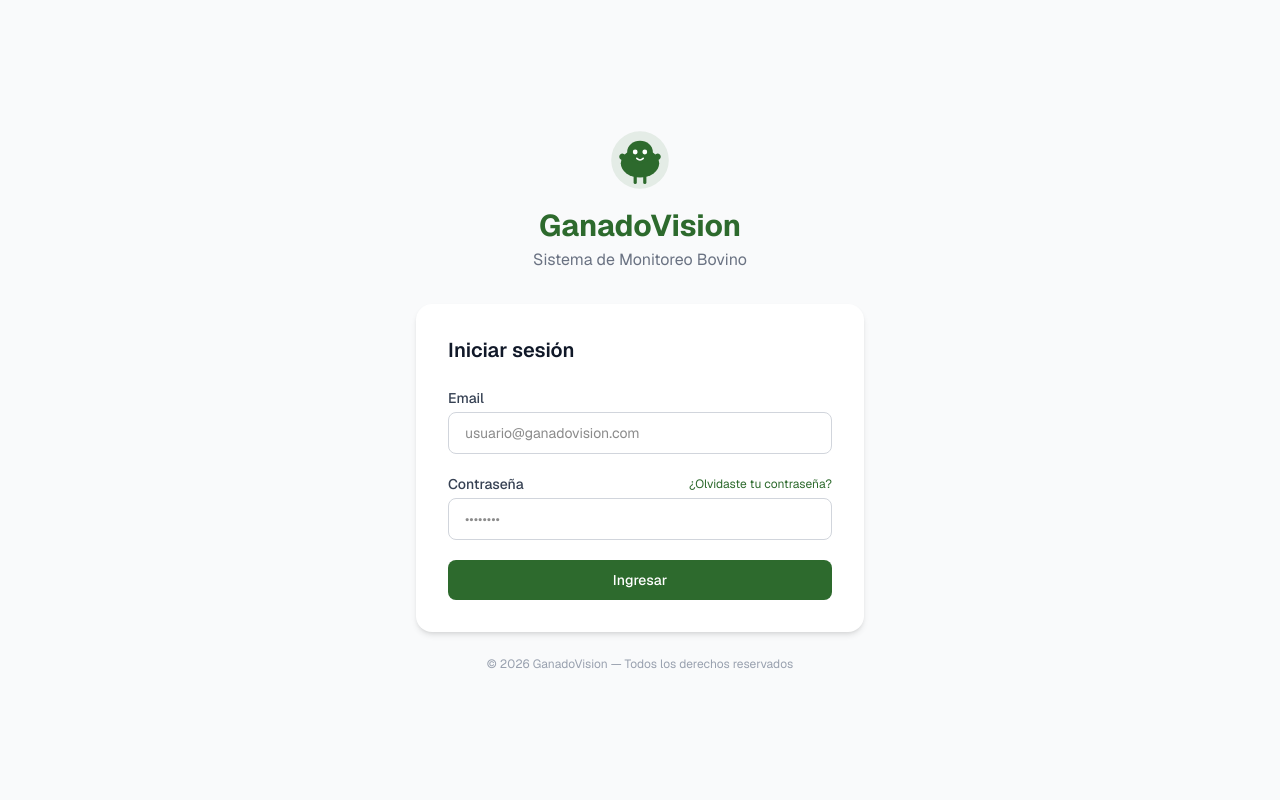
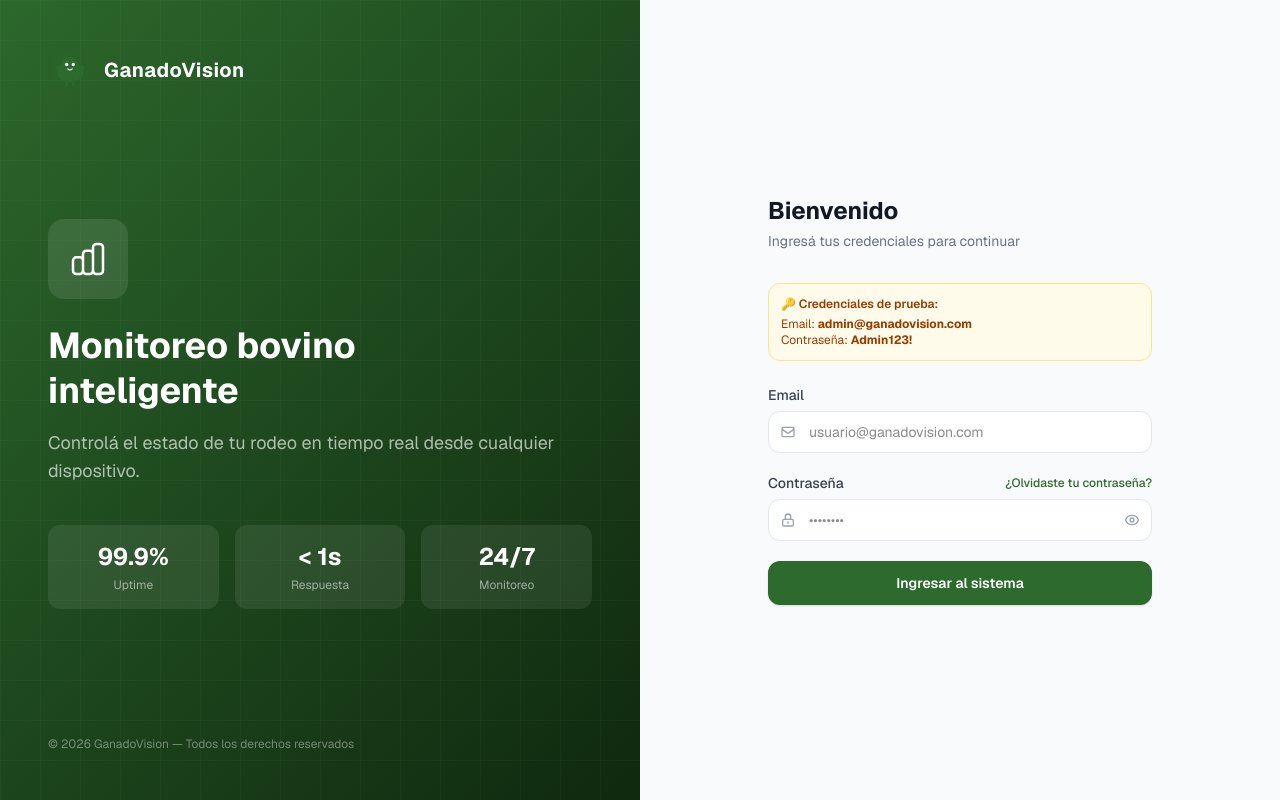
Before and after one commit to sebaa164/GANADO, a Next.js app: page /login in a window 1280 px wide. Built offline with nearby package versions, Linux system fonts and the light colour scheme; no server answers.

Commit message:
feat(auth): rediseño login split screen + toggle password

```diff
--- a/src/app/(auth)/login/page.tsx
+++ b/src/app/(auth)/login/page.tsx
@@ -25,6 +25,7 @@ export default function LoginPage() {
   const { login } = useAuth()
   const [serverError, setServerError] = useState<string | null>(null)
   const [isLoading, setIsLoading] = useState(false)
+  const [showPassword, setShowPassword] = useState(false)
 
   const {
     register,
@@ -50,88 +51,216 @@ export default function LoginPage() {
   }
 
   return (
-    <div className="min-h-screen flex items-center justify-center bg-gray-50 px-4">
-      <div className="w-full max-w-md">
+    <div className="min-h-screen flex">
 
-        {/* Logo y título */}
-        <div className="flex flex-col items-center mb-8">
+      {/* ── Panel izquierdo: imagen ── */}
+      <div
+        className="hidden lg:flex lg:w-1/2 relative flex-col justify-between p-12"
+        style={{ backgroundColor: '#1a3d1a' }}
+      >
+        {/* Overlay degradado */}
+        <div
+          className="absolute inset-0"
+          style={{
+            background: 'linear-gradient(135deg, rgba(45,106,45,0.95) 0%, rgba(15,40,15,0.98) 100%)',
+          }}
+        />
+
+        {/* Patrón de fondo decorativo */}
+        <div className="absolute inset-0 opacity-5">
+          <svg width="100%" height="100%" xmlns="http://www.w3.org/2000/svg">
+            <defs>
+              <pattern id="grid" width="40" height="40" patternUnits="userSpaceOnUse">
+                <path d="M 40 0 L 0 0 0 40" fill="none" stroke="white" strokeWidth="1"/>
+              </pattern>
+            </defs>
+            <rect width="100%" height="100%" fill="url(#grid)" />
+          </svg>
+        </div>
+
+        {/* Logo arriba */}
+        <div className="relative z-10 flex items-center gap-3">
           <Image
             src="/ganado-logo.svg"
-            alt="GanadoVision Logo"
-            width={64}
-            height={64}
-            className="mb-4"
+            alt="GanadoVision"
+            width={44}
+            height={44}
           />
-          <h1 className="text-3xl font-bold" style={{ color: '#2D6A2D' }}>
+          <span className="text-white text-xl font-bold tracking-wide">
             GanadoVision
-          </h1>
-          <p className="text-gray-500 mt-1">Sistema de Monitoreo Bovino</p>
+          </span>
         </div>
 
-        {/* Card del formulario */}
-        <div className="bg-white rounded-2xl shadow-md p-8">
-          <h2 className="text-xl font-semibold text-gray-900 mb-6">
-            Iniciar sesión
+        {/* Contenido central */}
+        <div className="relative z-10 space-y-6">
+          {/* Ícono grande */}
+          <div
+            className="w-20 h-20 rounded-2xl flex items-center justify-center"
+            style={{ backgroundColor: 'rgba(255,255,255,0.1)' }}
+          >
+            <svg className="w-10 h-10 text-white" fill="none" viewBox="0 0 24 24" stroke="currentColor">
+              <path strokeLinecap="round" strokeLinejoin="round" strokeWidth={1.5}
+                d="M9 19v-6a2 2 0 00-2-2H5a2 2 0 00-2 2v6a2 2 0 002 2h2a2 2 0 002-2zm0 0V9a2 2 0 012-2h2a2 2 0 012 2v10m-6 0a2 2 0 002 2h2a2 2 0 002-2m0 0V5a2 2 0 012-2h2a2 2 0 012 2v14a2 2 0 01-2 2h-2a2 2 0 01-2-2z" />
+            </svg>
+          </div>
+
+          <div>
+            <h2 className="text-4xl font-bold text-white leading-tight">
+              Monitoreo bovino<br />inteligente
             </h2>
+            <p className="mt-4 text-lg" style={{ color: 'rgba(255,255,255,0.65)' }}>
+              Controlá el estado de tu rodeo en tiempo real desde cualquier dispositivo.
+            </p>
+          </div>
+
+          {/* Stats */}
+          <div className="grid grid-cols-3 gap-4 pt-4">
+            {[
+              { value: '99.9%', label: 'Uptime' },
+              { value: '< 1s', label: 'Respuesta' },
+              { value: '24/7', label: 'Monitoreo' },
+            ].map((stat) => (
+              <div
+                key={stat.label}
+                className="rounded-xl p-4 text-center"
+                style={{ backgroundColor: 'rgba(255,255,255,0.08)' }}
+              >
+                <div className="text-2xl font-bold text-white">{stat.value}</div>
+                <div className="text-xs mt-1" style={{ color: 'rgba(255,255,255,0.55)' }}>
+                  {stat.label}
+                </div>
+              </div>
+            ))}
+          </div>
+        </div>
+
+        {/* Footer */}
+        <div className="relative z-10">
+          <p className="text-xs" style={{ color: 'rgba(255,255,255,0.4)' }}>
+            © {new Date().getFullYear()} GanadoVision — Todos los derechos reservados
+          </p>
+        </div>
+      </div>
+
+      {/* ── Panel derecho: formulario ── */}
+      <div className="w-full lg:w-1/2 flex items-center justify-center bg-gray-50 px-6 py-12">
+        <div className="w-full max-w-sm">
+
+          {/* Logo móvil (visible solo en pantallas pequeñas) */}
+          <div className="flex flex-col items-center mb-8 lg:hidden">
+            <Image src="/ganado-logo.svg" alt="GanadoVision" width={52} height={52} className="mb-3" />
+            <h1 className="text-2xl font-bold" style={{ color: '#2D6A2D' }}>GanadoVision</h1>
+            <p className="text-gray-500 text-sm mt-1">Sistema de Monitoreo Bovino</p>
+          </div>
+
+          {/* Encabezado del form */}
+          <div className="mb-8">
+            <h2 className="text-2xl font-bold text-gray-900">Bienvenido</h2>
+            <p className="text-gray-500 text-sm mt-1">Ingresá tus credenciales para continuar</p>
+          </div>
+
+          {/* Credenciales de prueba */}
+          <div className="mb-6 p-3 rounded-xl bg-amber-50 border border-amber-200 text-xs text-amber-800">
+            <p className="font-semibold mb-1">🔑 Credenciales de prueba:</p>
+            <p>Email: <span className="font-mono font-bold">admin@ganadovision.com</span></p>
+            <p>Contraseña: <span className="font-mono font-bold">Admin123!</span></p>
+          </div>
 
           <form onSubmit={handleSubmit(onSubmit)} noValidate className="space-y-5">
 
             {/* Email */}
             <div>
-              <label
-                htmlFor="email"
-                className="block text-sm font-medium text-gray-700 mb-1"
-              >
+              <label htmlFor="email" className="block text-sm font-medium text-gray-700 mb-1.5">
                 Email
               </label>
+              <div className="relative">
+                <span className="absolute left-3 top-1/2 -translate-y-1/2 text-gray-400">
+                  <svg className="w-4 h-4" fill="none" viewBox="0 0 24 24" stroke="currentColor">
+                    <path strokeLinecap="round" strokeLinejoin="round" strokeWidth={2}
+                      d="M3 8l7.89 5.26a2 2 0 002.22 0L21 8M5 19h14a2 2 0 002-2V7a2 2 0 00-2-2H5a2 2 0 00-2 2v10a2 2 0 002 2z" />
+                  </svg>
+                </span>
                 <input
                   id="email"
                   type="email"
                   autoComplete="email"
                   placeholder="usuario@ganadovision.com"
-                className={`w-full px-4 py-2.5 rounded-lg border text-sm outline-none transition-colors
+                  className={`w-full pl-10 pr-4 py-2.5 rounded-xl border text-sm outline-none transition-all
                     ${errors.email
                       ? 'border-red-400 focus:border-red-500 bg-red-50'
-                    : 'border-gray-300 focus:border-[#2D6A2D] bg-white'
+                      : 'border-gray-200 focus:border-[#2D6A2D] focus:ring-2 focus:ring-[#2D6A2D]/10 bg-white'
                     }`}
                   {...register('email')}
                 />
+              </div>
               {errors.email && (
-                <p className="mt-1 text-xs text-red-500">{errors.email.message}</p>
+                <p className="mt-1.5 text-xs text-red-500 flex items-center gap-1">
+                  <svg className="w-3 h-3" fill="currentColor" viewBox="0 0 20 20">
+                    <path fillRule="evenodd" d="M18 10a8 8 0 11-16 0 8 8 0 0116 0zm-7 4a1 1 0 11-2 0 1 1 0 012 0zm-1-9a1 1 0 00-1 1v4a1 1 0 102 0V6a1 1 0 00-1-1z" clipRule="evenodd" />
+                  </svg>
+                  {errors.email.message}
+                </p>
               )}
             </div>
 
             {/* Contraseña */}
             <div>
-              <div className="flex items-center justify-between mb-1">
-                <label
-                  htmlFor="password"
-                  className="block text-sm font-medium text-gray-700"
-                >
+              <div className="flex items-center justify-between mb-1.5">
+                <label htmlFor="password" className="block text-sm font-medium text-gray-700">
                   Contraseña
                 </label>
-                <Link
-                  href="/recuperar-password"
-                  className="text-xs hover:underline"
-                  style={{ color: '#2D6A2D' }}
-                >
+                <Link href="/recuperar-password" className="text-xs font-medium hover:underline" style={{ color: '#2D6A2D' }}>
                   ¿Olvidaste tu contraseña?
                 </Link>
               </div>
+              <div className="relative">
+                <span className="absolute left-3 top-1/2 -translate-y-1/2 text-gray-400">
+                  <svg className="w-4 h-4" fill="none" viewBox="0 0 24 24" stroke="currentColor">
+                    <path strokeLinecap="round" strokeLinejoin="round" strokeWidth={2}
+                      d="M12 15v2m-6 4h12a2 2 0 002-2v-6a2 2 0 00-2-2H6a2 2 0 00-2 2v6a2 2 0 002 2zm10-10V7a4 4 0 00-8 0v4h8z" />
+                  </svg>
+                </span>
                 <input
                   id="password"
-                type="password"
+                  type={showPassword ? 'text' : 'password'}
                   autoComplete="current-password"
                   placeholder="••••••••"
-                className={`w-full px-4 py-2.5 rounded-lg border text-sm outline-none transition-colors
+                  className={`w-full pl-10 pr-10 py-2.5 rounded-xl border text-sm outline-none transition-all
                     ${errors.password
                       ? 'border-red-400 focus:border-red-500 bg-red-50'
-                    : 'border-gray-300 focus:border-[#2D6A2D] bg-white'
+                      : 'border-gray-200 focus:border-[#2D6A2D] focus:ring-2 focus:ring-[#2D6A2D]/10 bg-white'
                     }`}
                   {...register('password')}
                 />
+                {/* Toggle mostrar/ocultar contraseña */}
+                <button
+                  type="button"
+                  onClick={() => setShowPassword(!showPassword)}
+                  className="absolute right-3 top-1/2 -translate-y-1/2 text-gray-400 hover:text-gray-600 transition-colors"
+                  aria-label={showPassword ? 'Ocultar contraseña' : 'Mostrar contraseña'}
+                >
+                  {showPassword ? (
+                    <svg className="w-4 h-4" fill="none" viewBox="0 0 24 24" stroke="currentColor">
+                      <path strokeLinecap="round" strokeLinejoin="round" strokeWidth={2}
+                        d="M13.875 18.825A10.05 10.05 0 0112 19c-4.478 0-8.268-2.943-9.543-7a9.97 9.97 0 011.563-3.029m5.858.908a3 3 0 114.243 4.243M9.878 9.878l4.242 4.242M9.88 9.88l-3.29-3.29m7.532 7.532l3.29 3.29M3 3l3.59 3.59m0 0A9.953 9.953 0 0112 5c4.478 0 8.268 2.943 9.543 7a10.025 10.025 0 01-4.132 5.411m0 0L21 21" />
+                    </svg>
+                  ) : (
+                    <svg className="w-4 h-4" fill="none" viewBox="0 0 24 24" stroke="currentColor">
+                      <path strokeLinecap="round" strokeLinejoin="round" strokeWidth={2}
+                        d="M15 12a3 3 0 11-6 0 3 3 0 016 0z" />
+                      <path strokeLinecap="round" strokeLinejoin="round" strokeWidth={2}
+                        d="M2.458 12C3.732 7.943 7.523 5 12 5c4.478 0 8.268 2.943 9.542 7-1.274 4.057-5.064 7-9.542 7-4.477 0-8.268-2.943-9.542-7z" />
+                    </svg>
+                  )}
+                </button>
+              </div>
               {errors.password && (
-                <p className="mt-1 text-xs text-red-500">{errors.password.message}</p>
+                <p className="mt-1.5 text-xs text-red-500 flex items-center gap-1">
+                  <svg className="w-3 h-3" fill="currentColor" viewBox="0 0 20 20">
+                    <path fillRule="evenodd" d="M18 10a8 8 0 11-16 0 8 8 0 0116 0zm-7 4a1 1 0 11-2 0 1 1 0 012 0zm-1-9a1 1 0 00-1 1v4a1 1 0 102 0V6a1 1 0 00-1-1z" clipRule="evenodd" />
+                  </svg>
+                  {errors.password.message}
+                </p>
               )}
             </div>
 
@@ -139,7 +268,7 @@ export default function LoginPage() {
             {serverError && (
               <div
                 role="alert"
-                className="flex items-center gap-2 bg-red-50 border border-red-200 text-red-700 text-sm rounded-lg px-4 py-3"
+                className="flex items-center gap-2 bg-red-50 border border-red-200 text-red-700 text-sm rounded-xl px-4 py-3"
               >
                 <svg className="w-4 h-4 shrink-0" fill="currentColor" viewBox="0 0 20 20">
                   <path fillRule="evenodd" d="M18 10a8 8 0 11-16 0 8 8 0 0116 0zm-7 4a1 1 0 11-2 0 1 1 0 012 0zm-1-9a1 1 0 00-1 1v4a1 1 0 102 0V6a1 1 0 00-1-1z" clipRule="evenodd" />
@@ -152,7 +281,7 @@ export default function LoginPage() {
             <button
               type="submit"
               disabled={isLoading}
-              className="w-full py-2.5 px-4 rounded-lg text-white text-sm font-medium transition-opacity disabled:opacity-60 disabled:cursor-not-allowed"
+              className="w-full py-3 px-4 rounded-xl text-white text-sm font-semibold transition-all disabled:opacity-60 disabled:cursor-not-allowed shadow-sm hover:shadow-md hover:opacity-90"
               style={{ backgroundColor: '#2D6A2D' }}
             >
               {isLoading ? (
@@ -164,15 +293,11 @@ export default function LoginPage() {
                   Iniciando sesión...
                 </span>
               ) : (
-                'Ingresar'
+                'Ingresar al sistema'
               )}
             </button>
           </form>
         </div>
-
-        <p className="text-center text-xs text-gray-400 mt-6">
-          © {new Date().getFullYear()} GanadoVision — Todos los derechos reservados
-        </p>
       </div>
     </div>
   )
```
Also changed, not shown: src/hooks/useAuth.ts (+22 -0 lines). Lines whose indentation alone changed are shown as unchanged.
